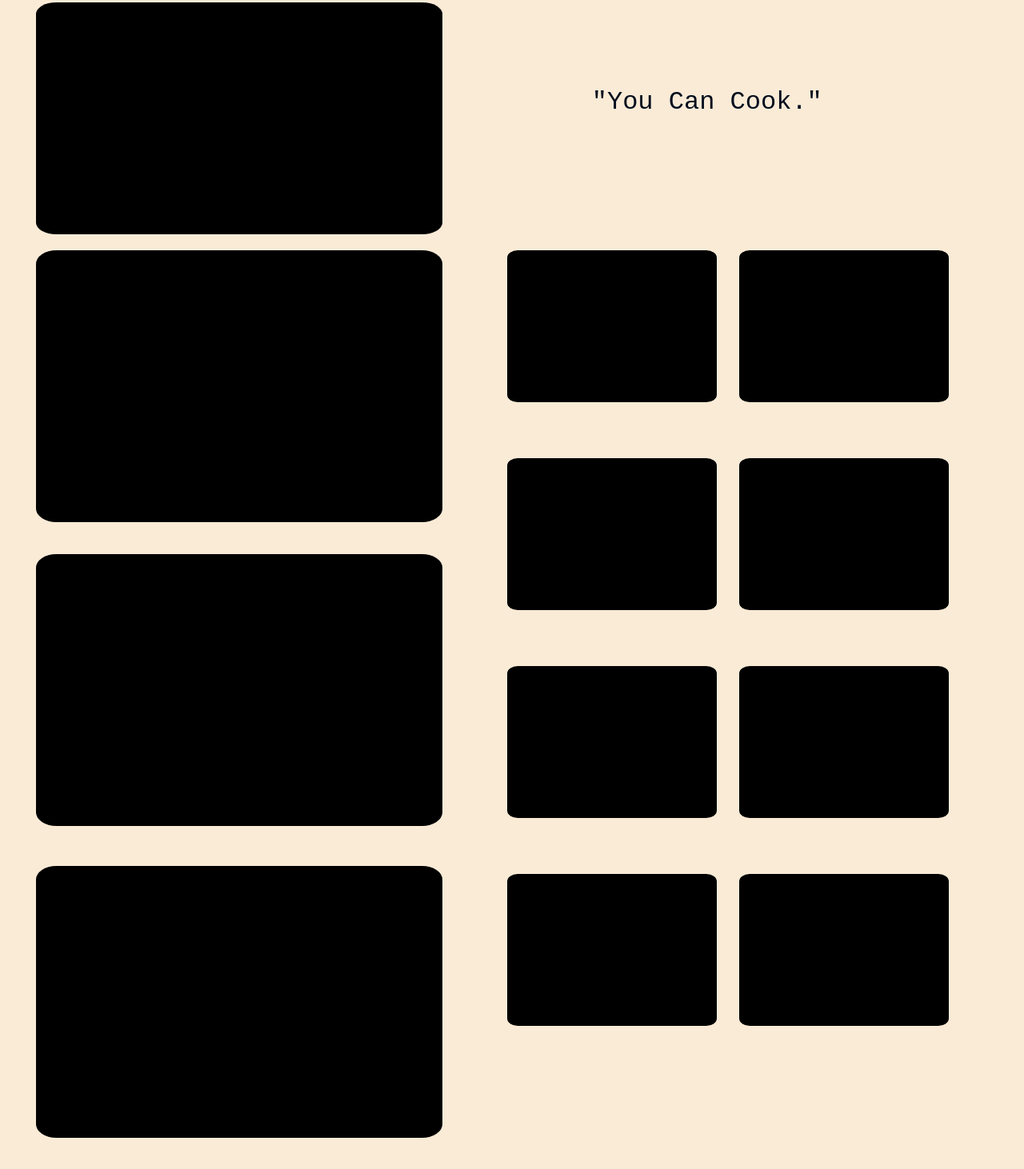
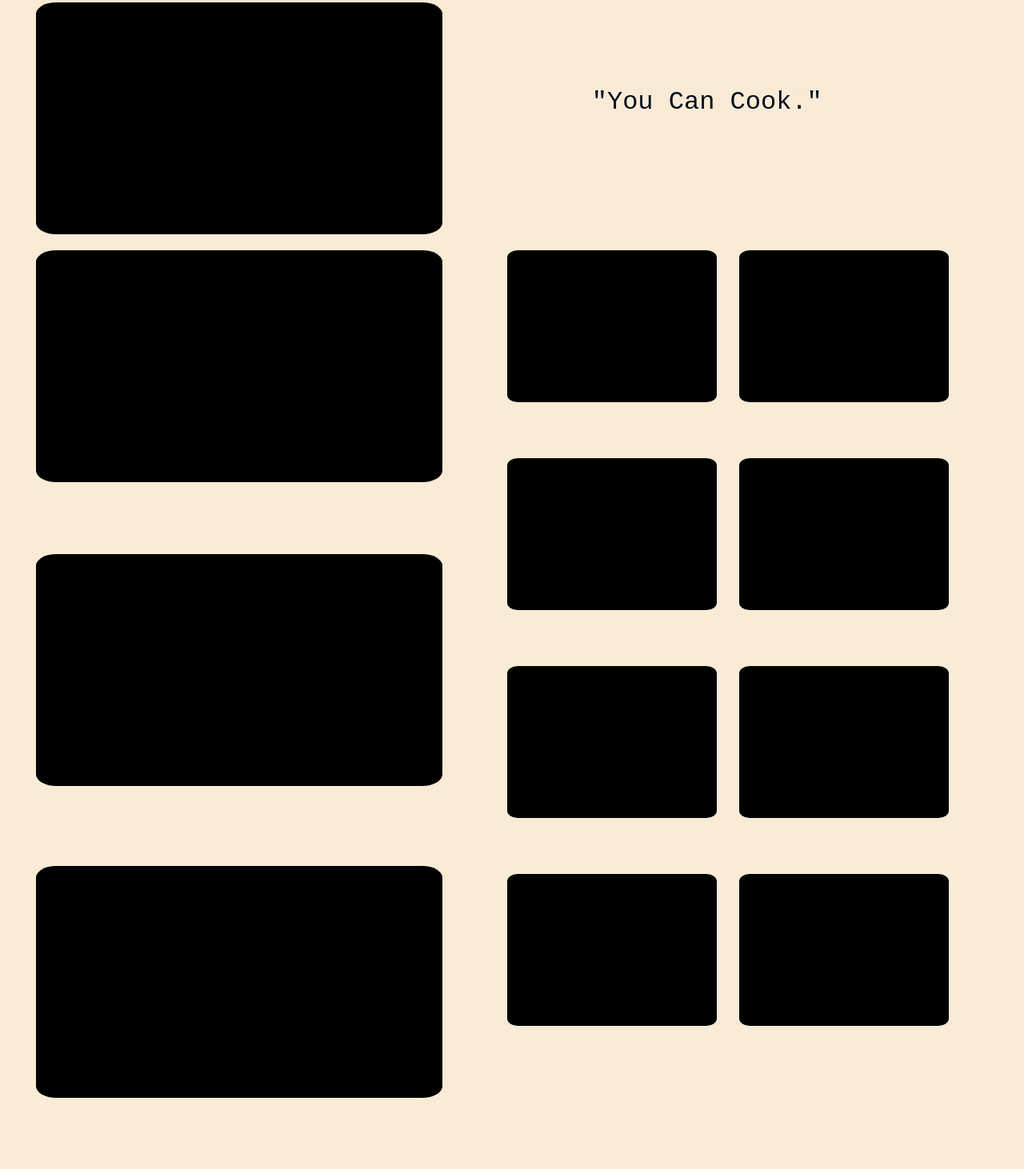
Before and after one commit to kevinminh080708/Cooking-website-CAS-, a plain HTML site: page Public/index.html in a window 1280 px wide. Shown: the part 122-1584 px from the top of the page at 80% size. Drawn offline with nearby package versions, Linux system fonts and the light colour scheme; a web font is replaced by a local one.

Commit message:
item 4,5,6 span changed

```diff
--- a/Css/index.css
+++ b/Css/index.css
@@ -86,19 +86,19 @@ body {
   }
   .item4 {
     grid-column: 1 / span 2;
-    grid-row: 32 / span 35;
+    grid-row: 32 / span 30;
     border-radius: 5%;
     width: 107%
   }
   .item5 {
     grid-column: 1 / span 2;
-    grid-row: 70 / span 35;
+    grid-row: 70 / span 30;
     border-radius: 5%;
     width: 107%
   }
   .item6 {
     grid-column: 1 / span 2;
-    grid-row: 109 / span 35;
+    grid-row: 109 / span 30;
     border-radius: 5%;
     width: 107%
   }
```
